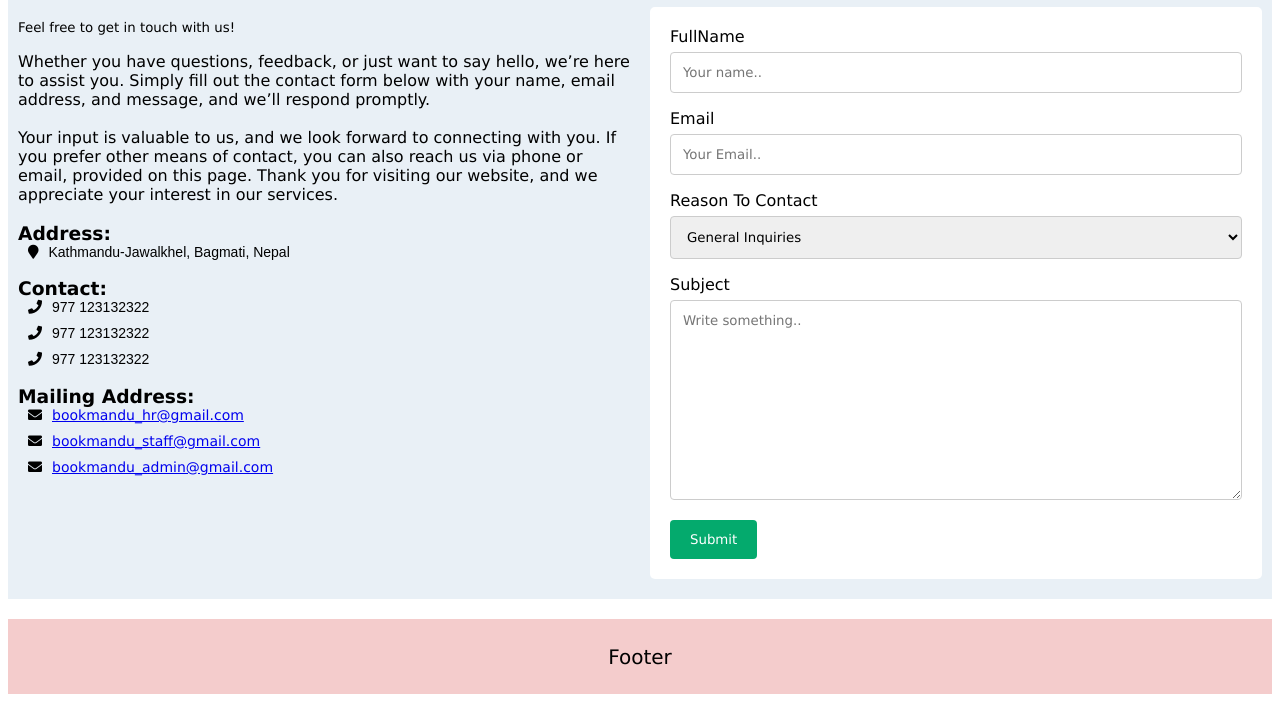
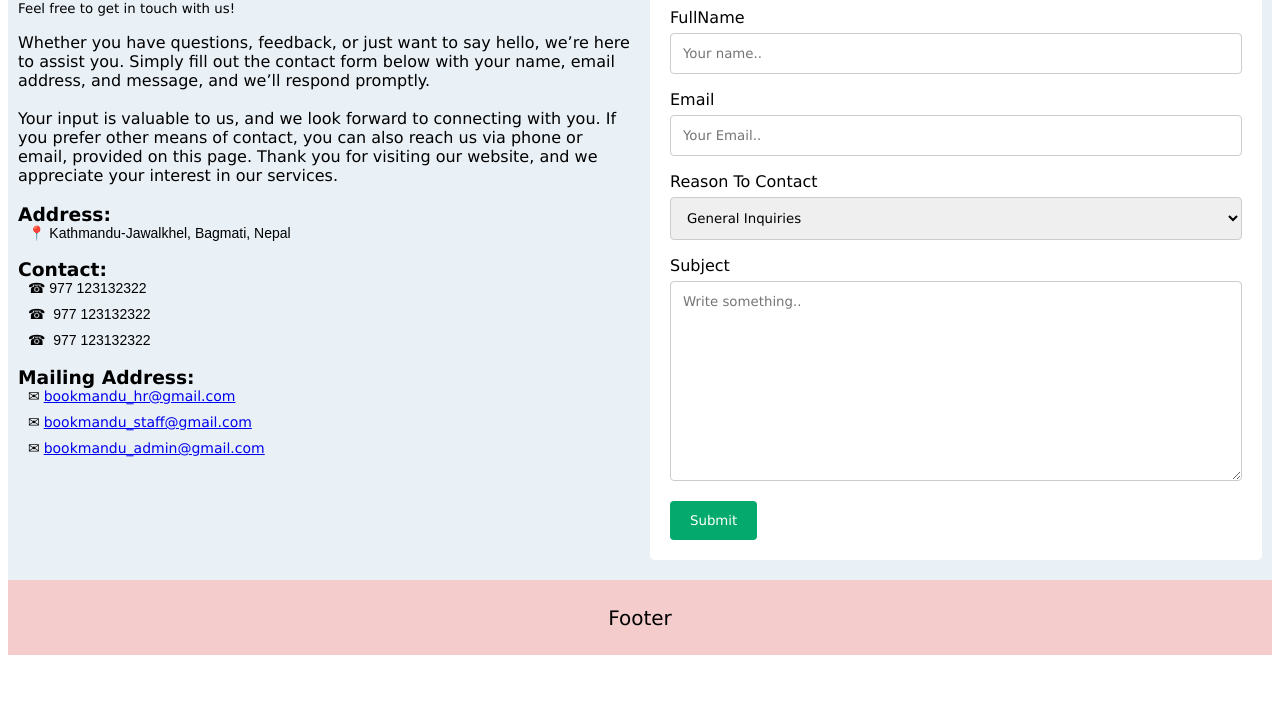
Before and after one commit to munalstudy/bookmandu, a plain HTML site: page pages/contactUs.html in a window 1280 px wide. Shown: the part 138-840 px from the top of the page. After the commit the page ends 801 px from the top, so only its background shows below. Drawn offline with Linux system fonts and the light colour scheme.

Commit message:
Removed unwanted fontawesome and fixed gap of footer

```diff
--- a/css/contact.css
+++ b/css/contact.css
@@ -78,11 +78,6 @@ ul.no-bullets {
   align-items: center;
 }
 
-.iconAlign {
-  margin-right: 10px;
-  /* color: #ccc;  */
-}
-
 .smallCSS {
   margin: 0px;
 }
--- a/css/footer.css
+++ b/css/footer.css
@@ -5,7 +5,6 @@
     align-items: center;
     background-color: #f4cccc; /* This is a light pink color, similar to the background in your image */
     height: 75px;
-    margin-top: 20px;
   }
   .site-footer p {
     font-size: 20px;
--- a/pages/contactUs.html
+++ b/pages/contactUs.html
@@ -8,8 +8,6 @@
     <link rel="stylesheet" type="text/css" href="../css/nav.css" />
     <link rel="stylesheet" type="text/css" href="../css/contact.css">
     <link rel="stylesheet" type="text/css" href="../css/footer.css" />
-    <link rel="stylesheet" href="https://cdnjs.cloudflare.com/ajax/libs/font-awesome/5.15.4/css/all.min.css">
-    <!-- Include Font Awesome CSS -->
 
 </head>
 
@@ -31,7 +29,6 @@
             </div>
         </div>
     </nav>
-    <br>
     <div class="row mainContent">
         <div class="column">
             <h2>Contact Us</h2>
@@ -51,25 +48,25 @@
                 <div>
                     <h3 class="contactSmallElement"> Address:</h3>
                     <ul class="no-bullets">
-                        <li><i class="fas fa-map-marker iconAlign"></i> Kathmandu-Jawalkhel, Bagmati, Nepal</li>
+                        <li>&#x1F4CD;&nbsp;Kathmandu-Jawalkhel, Bagmati, Nepal</li>
                     </ul>
                 </div>
                 <div>
                     <h3 class="contactSmallElement"> Contact:</h3>
                     <ul class="no-bullets">
-                        <li><i class="fas fa-phone iconAlign"></i> 977 123132322</li>
-                        <li><i class="fas fa-phone iconAlign"></i> 977 123132322</li>
-                        <li><i class="fas fa-phone iconAlign"></i> 977 123132322</li>
+                        <li>&#9742;&nbsp;977 123132322</li>
+                        <li>&#9742;&nbsp; 977 123132322</li>
+                        <li>&#9742;&nbsp; 977 123132322</li>
                     </ul>
                 </div>
                 <div>
                     <h3 class="contactSmallElement"> Mailing Address:</h3>
                     <ul class="no-bullets">
-                        <li><i class="fas fa-envelope iconAlign"></i> <a
+                        <li>&#9993;&nbsp; <a
                                 href="mailto:bookmandu_hr@gmail.com">bookmandu_hr@gmail.com </a></li>
-                        <li><i class="fas fa-envelope iconAlign"></i> <a
+                        <li>&#9993;&nbsp; <a
                                 href="mailto:bookmandu_staff@gmail.com">bookmandu_staff@gmail.com </a></li>
-                        <li><i class="fas fa-envelope iconAlign"></i> <a href="mailto:bookmandu_admin@gmail.com">
+                        <li>&#9993;&nbsp; <a href="mailto:bookmandu_admin@gmail.com">
                                 bookmandu_admin@gmail.com </a></li>
                     </ul>
                 </div>
```
